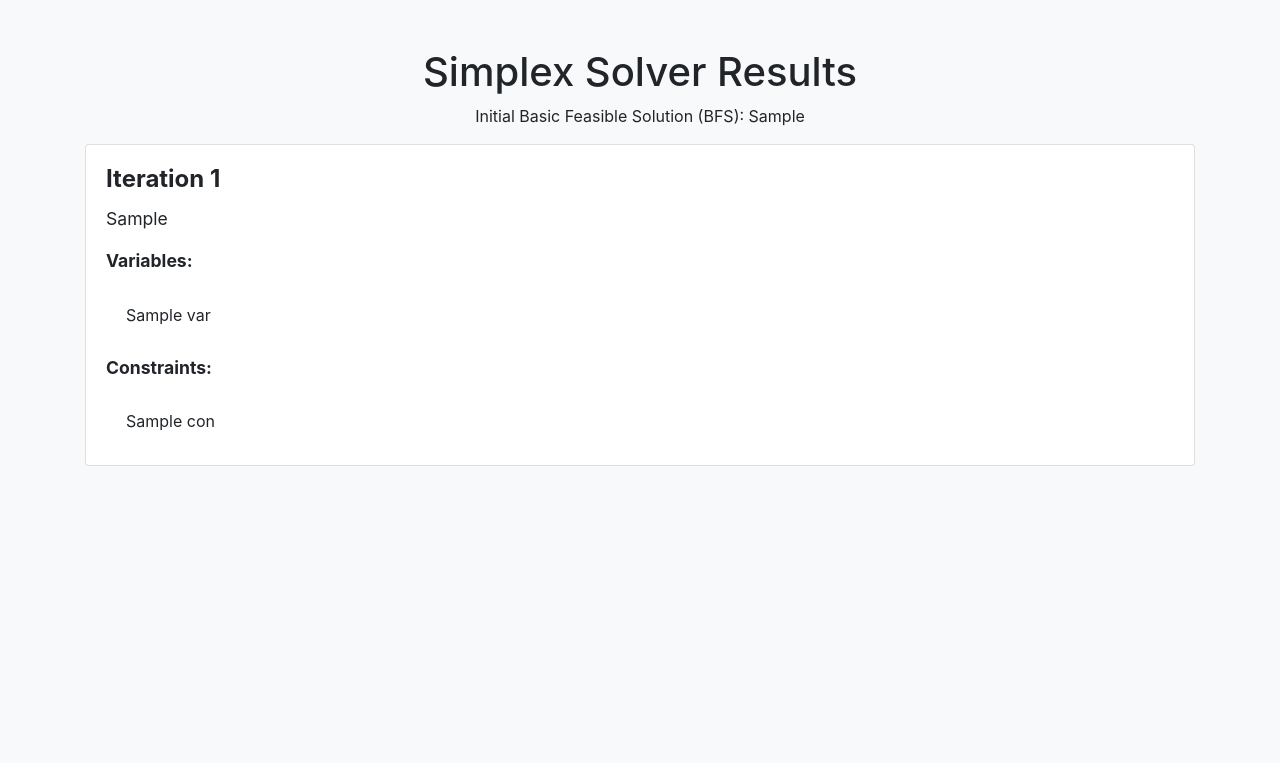
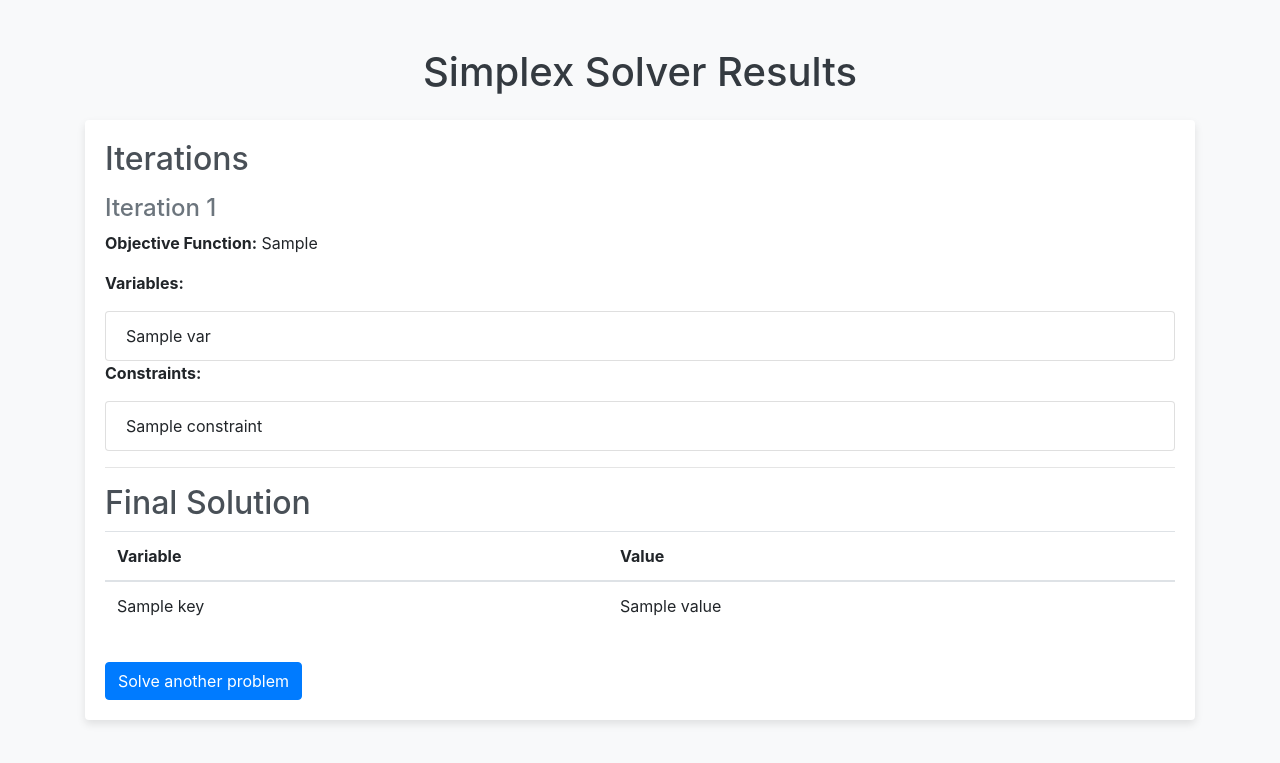
Before and after one commit to mertmetin1/Revised_Simplex_Solver_LP_GUI, a Flask app: template templates/result.html in a window 1280 px wide. Shown: the top 763 px of the page. Run offline with Flask 3, Linux system fonts and the light colour scheme; the template is opened without the code that fills it: most values are stand-ins (such as "Sample title", 1, 10 or a date in 2020); some libraries are stand-ins or nearby versions.

Commit message:
min max future added

```diff
--- a/app.py
+++ b/app.py
@@ -1,12 +1,9 @@
+from flask import Flask, request, render_template, send_file
 import os
-import numpy as np
+import tempfile
 from RSLP_Solver import SimplexSolver
-from flask import Flask, request, render_template
-
-
 
 app = Flask(__name__)
-app.config['UPLOAD_FOLDER'] = 'uploads'
 
 @app.route('/')
 def index():
@@ -14,34 +11,49 @@ def index():
 
 @app.route('/solve', methods=['POST'])
 def solve():
+    if 'file' not in request.files:
+        return 'No file part', 400
     file = request.files['file']
-    filepath = os.path.join(app.config['UPLOAD_FOLDER'], file.filename)
-    file.save(filepath)
-    solver = SimplexSolver(filepath)
-    solutions = solver.run()
-    initial_values = " ".join(solver.BFS)
-    return render_template('result.html', solutions=solutions, initial_values=initial_values)
+    if file.filename == '':
+        return 'No selected file', 400
+    objective = request.form.get('objective')
+    if file and objective:
+        filepath = os.path.join(tempfile.gettempdir(), file.filename)
+        file.save(filepath)
+        solver = SimplexSolver(filepath, objective)
+        solver.run()
+        solution = solver.get_solution_output()
+        return render_template('result.html', solution=solution)
+    return 'Invalid input', 400
 
 @app.route('/solve-manual', methods=['POST'])
 def solve_manual():
-    m = int(request.form['m'])
-    n = int(request.form['n'])
-    objective_coefficients = [float(coeff) for coeff in request.form['objective-coefficients'].split()]
-    constraint_coefficients = []
-    for i in range(m):
-        coefficients = [float(coeff) for coeff in request.form[f'constraint-coefficients-{i+1}'].split()]
-        constraint_coefficients.append(coefficients)
-    A = np.array(constraint_coefficients)
-    solver = SimplexSolver()
-    solver.m = m
-    solver.n = n
-    solver.c = np.append(np.array(objective_coefficients), [0] * m)
-    solver.A = np.concatenate((A[:, :-1], np.identity(m)), axis=1)
-    solver.b = A[:, -1]
-    solver.initialize_variables()
-    solutions = solver.run()
-    initial_values = " ".join(solver.BFS)
-    return render_template('result.html', solutions=solutions, initial_values=initial_values)
+    try:
+        m = int(request.form['m'])
+        n = int(request.form['n'])
+        c = list(map(float, request.form['objective-coefficients'].split()))
+        constraints = []
+        for i in range(m):
+            row = list(map(float, request.form[f'constraint-coefficients-{i+1}'].split()))
+            constraints.append(row)
+        b = [row.pop() for row in constraints]
+        A = [row for row in constraints]
+        objective = request.form.get('objective')
+
+        with tempfile.NamedTemporaryFile(delete=False) as temp:
+            temp.write(f"{m} {n}\n".encode())
+            temp.write(" ".join(map(str, c)).encode() + b"\n")
+            for i in range(m):
+                temp.write(" ".join(map(str, A[i])).encode() + b" " + str(b[i]).encode() + b"\n")
+            temp_filepath = temp.name
+
+        solver = SimplexSolver(temp_filepath, objective)
+        solver.run()
+        solution = solver.get_solution_output()
+        os.remove(temp_filepath)
+        return render_template('result.html', solution=solution)
+    except Exception as e:
+        return str(e), 400
 
 if __name__ == '__main__':
     app.run(debug=True)
--- a/templates/result.html
+++ b/templates/result.html
@@ -3,52 +3,84 @@
 <head>
     <meta charset="UTF-8">
     <meta name="viewport" content="width=device-width, initial-scale=1.0">
-    <title>Simplex Solver Results</title>
+    <title>Simplex Solver Result</title>
     <link href="https://maxcdn.bootstrapcdn.com/bootstrap/4.5.2/css/bootstrap.min.css" rel="stylesheet">
     <style>
         body {
             background-color: #f8f9fa;
         }
         .card {
-            margin-bottom: 1rem;
+            box-shadow: 0 4px 8px rgba(0, 0, 0, 0.1);
+            border: none;
         }
-        .card-title {
-            font-size: 1.5rem;
-            font-weight: bold;
+        h1 {
+            color: #343a40;
         }
-        .card-text {
-            font-size: 1.1rem;
+        h2 {
+            color: #495057;
         }
-        .list-group-item {
-            font-size: 1rem;
+        h4 {
+            color: #6c757d;
+        }
+        pre {
+            background-color: #e9ecef;
+            padding: 15px;
+            border-radius: 5px;
+        }
+        .btn-primary {
+            background-color: #007bff;
+            border-color: #007bff;
+        }
+        .btn-primary:hover {
+            background-color: #0056b3;
+            border-color: #004085;
         }
     </style>
 </head>
 <body>
     <div class="container mt-5">
         <h1 class="text-center">Simplex Solver Results</h1>
-        <p class="text-center">Initial Basic Feasible Solution (BFS): {{ initial_values }}</p>
-        <div>
-            {% for solution in solutions %}
-                <div class="card">
+        <div class="card mt-4">
             <div class="card-body">
-                        <h2 class="card-title">Iteration {{ solution.iteration_number }}</h2>
-                        <p class="card-text">{{ solution.objective_function }}</p>
-                        <p class="card-text"><strong>Variables:</strong></p>
-                        <ul class="list-group list-group-flush">
-                            {% for var in solution.variables %}
+                <h2>Iterations</h2>
+                {% for iteration in solution.iterations %}
+                <div class="mt-3">
+                    <h4>Iteration {{ iteration.iteration_number }}</h4>
+                    <p><strong>Objective Function:</strong> {{ iteration.objective_function }}</p>
+                    <p><strong>Variables:</strong></p>
+                    <ul class="list-group">
+                        {% for var in iteration.variables %}
                         <li class="list-group-item">{{ var }}</li>
                         {% endfor %}
                     </ul>
-                        <p class="card-text mt-3"><strong>Constraints:</strong></p>
-                        <ul class="list-group list-group-flush">
-                            {% for con in solution.constraints %}
-                                <li class="list-group-item">{{ con }}</li>
+                    <p><strong>Constraints:</strong></p>
+                    <ul class="list-group">
+                        {% for constraint in iteration.constraints %}
+                        <li class="list-group-item">{{ constraint }}</li>
                         {% endfor %}
                     </ul>
                 </div>
+                <hr>
+                {% endfor %}
+                <h2>Final Solution</h2>
+                <table class="table">
+                    <thead>
+                        <tr>
+                            <th>Variable</th>
+                            <th>Value</th>
+                        </tr>
+                    </thead>
+                    <tbody>
+                        {% for key, value in solution.final_solution.items() %}
+                        <tr>
+                            <td>{{ key }}</td>
+                            <td>{{ value }}</td>
+                        </tr>
+                        {% endfor %}
+                    </tbody>
+                </table>
+                <a href="/" class="btn btn-primary mt-3">Solve another problem</a>
             </div>
-            {% endfor %}
         </div>
     </div>
     <script src="https://code.jquery.com/jquery-3.5.1.slim.min.js"></script>
--- /dev/null
+++ b/uploads/input.txt
@@ -0,0 +1,6 @@
+4 3
+29 10 34
+1 -3 6 23
+1 0 3 4
+-1 -2 1 -4
+5 6 7 8
```
Also changed, not shown: RSLP_Solver.py (+22 -46 lines), templates/index.html (+14 -0 lines). Lines whose indentation alone changed are shown as unchanged.
